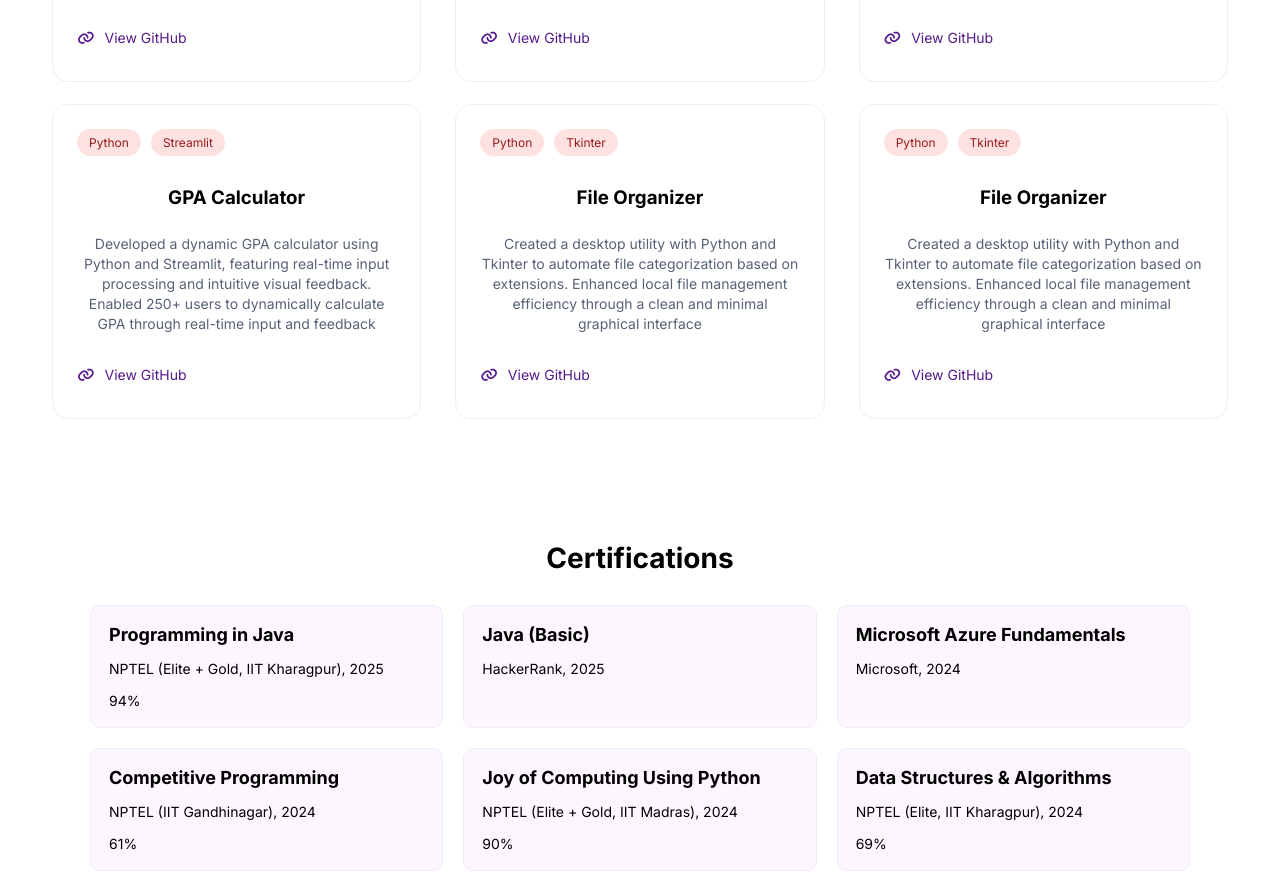
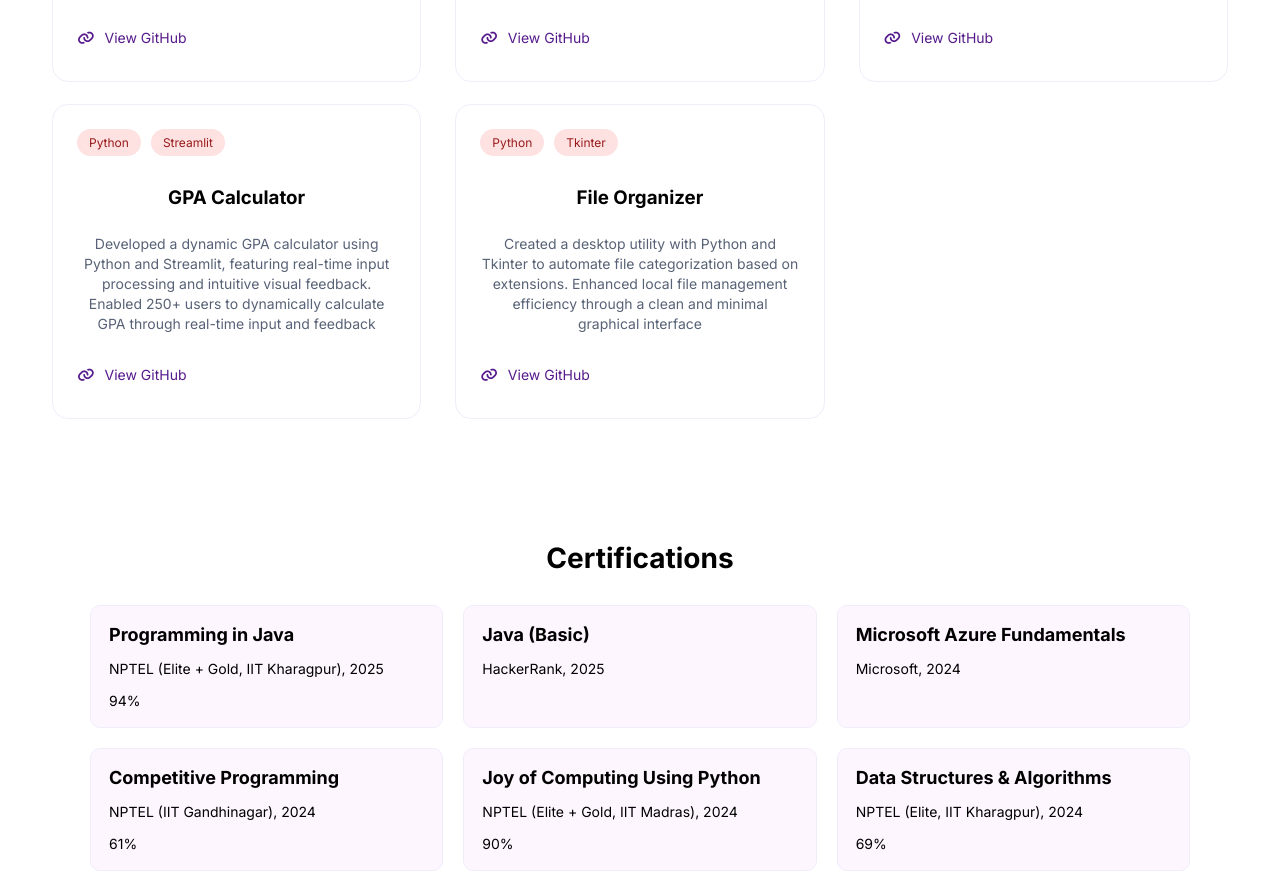
Before and after one commit to Keerthivasan-s-j/static-portfolio, a plain HTML site: page index.html in a window 1280 px wide. Shown: the part 3002-3890 px from the top of the page. Drawn offline with nearby package versions, Linux system fonts and the light colour scheme; a web font is replaced by a local one.

Commit message:
removed a project from project section

```diff
--- a/index.html
+++ b/index.html
@@ -306,22 +306,6 @@
                         </div>
                     </div>
 
-                    <div class="project-card">
-                        <div class="tech-stacks">
-                            <span class="project-skill">Python</span>
-                            <span class="project-skill">Tkinter</span>
-                        </div>
-                        <div class="project-detials">
-                            <h3 class="project-title">File Organizer</h3>
-                            <p class="project-desc">
-                                Created a desktop utility with Python and Tkinter to automate file categorization based on extensions. Enhanced local file management efficiency through a clean and minimal graphical interface
-                            </p>
-                        </div>
-                        <div class="project-links">
-                            <a href="" class="project-github"><i class="fa fa-link"></i>View GitHub</a>
-                        </div>
-                    </div>
-
                 </div>
             </div>
         </section>
```
